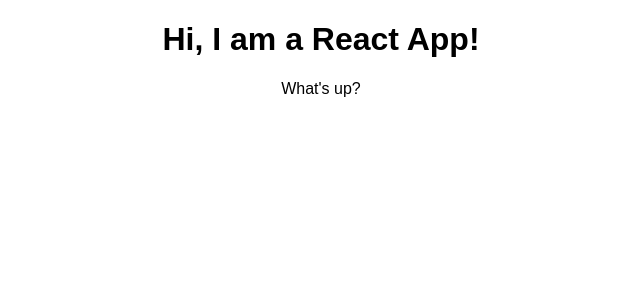
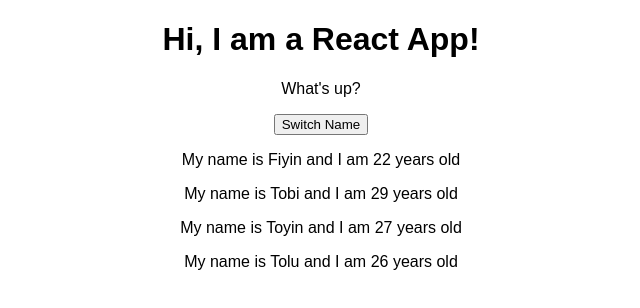
Before and after one commit to deinyefa/react-complete-guide, a React (Create React App) app: page / in a window 1280 px wide. Shown: the top 308 px of the page, without its empty margins (319-959 px from the left). Built offline with nearby package versions, Linux system fonts and the light colour scheme.

Commit message:
React Hooks - useState

```diff
--- a/src/App.js
+++ b/src/App.js
@@ -1,15 +1,42 @@
-import React, { Component } from 'react';
+import React, { useState } from 'react';
 import './App.css';
 
-class App extends Component {
-  render() {
-    return (
-      <div className="App">
-        <h1>Hi, I am a React App!</h1>
-        <p>What's up?</p>
-      </div>
-    );
+import Person from './Person/Person';
+
+const App = (props) => {
+  const [personsState, setPersonsState] = useState({
+    // state = {
+    persons: [
+      { name: 'Fiyin', age: 22 },
+      { name: 'Tobi', age: 29 },
+      { name: 'Toyin', age: 27 },
+      { name: 'Tolu', age: 26 }
+    ]
+  });
+
+  const switchNameHandler = () => {
+    setPersonsState({
+      persons: [
+        { name: 'Fiyinfoluwa', age: 23 },
+        { name: 'Tobi', age: 29 },
+        { name: 'Toyin', age: 27 },
+        { name: 'Tolu', age: 30 }
+      ]
+    })
   }
+
+  return (
+    <div className="App">
+      <h1>Hi, I am a React App!</h1>
+      <p>What's up?</p>
+      <button onClick={switchNameHandler}>Switch Name</button>
+      <Person name={personsState.persons[0].name} age={personsState.persons[0].age} />
+      <Person name={personsState.persons[1].name} age={personsState.persons[1].age} />
+      <Person name={personsState.persons[2].name} age={personsState.persons[2].age} />
+      <Person name={personsState.persons[3].name} age={personsState.persons[3].age} />
+    </div>
+  );
+
 }
 
 export default App;
--- /dev/null
+++ b/src/Person/Person.js
@@ -0,0 +1,10 @@
+import React from 'react';
+
+const Person = (props) => (
+  <div>
+    <p>My name is {props.name} and I am {props.age} years old</p>
+    <p>{props.children}</p>
+  </div>
+);
+
+export default Person;
```
